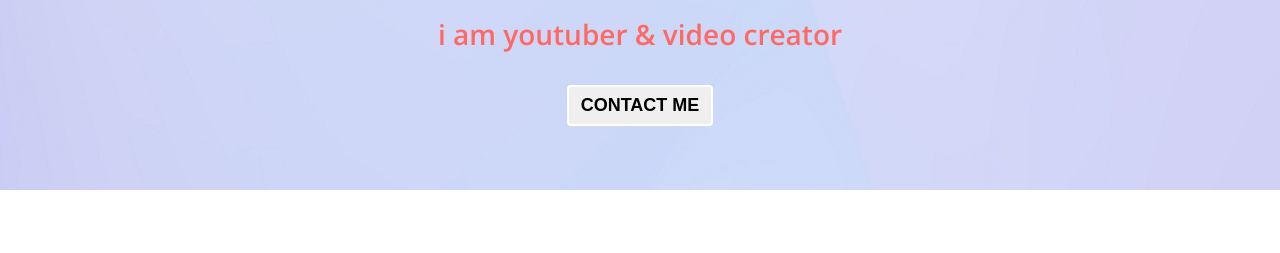
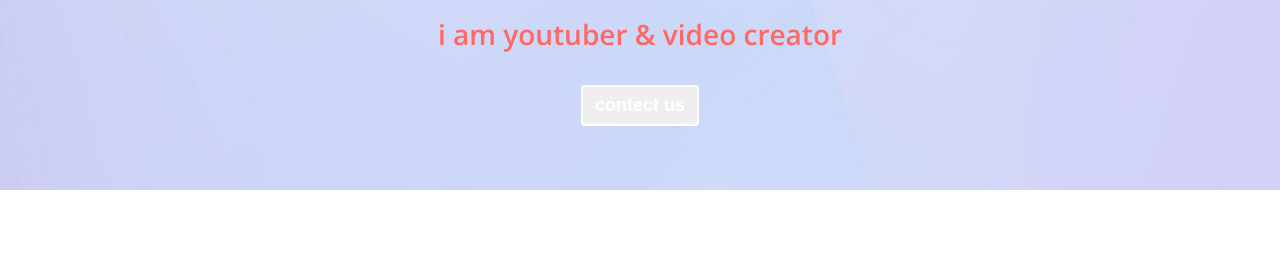
Before and after one commit to Hydrahacker0/sachin-playz, a plain HTML site: page index.html in a window 1280 px wide. Shown: the part 506-759 px from the top of the page. Drawn offline with nearby package versions, Linux system fonts and the light colour scheme.

Commit message:
Update index.html

```diff
--- a/index.html
+++ b/index.html
@@ -50,7 +50,7 @@
               </h1>
               <h2 class="home__description">i am youtuber & video creator</h2>
 
-            <button class="home__contact">CONTACT ME</button>
+            <button class="home__contact"><a href="/contact-form-20/contect.html">contect us</a></button>
         </div>
     </section>
     <!-- About -->
```
